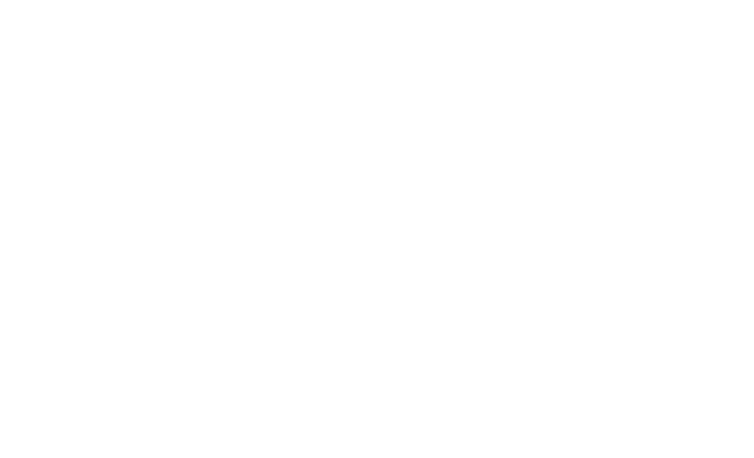
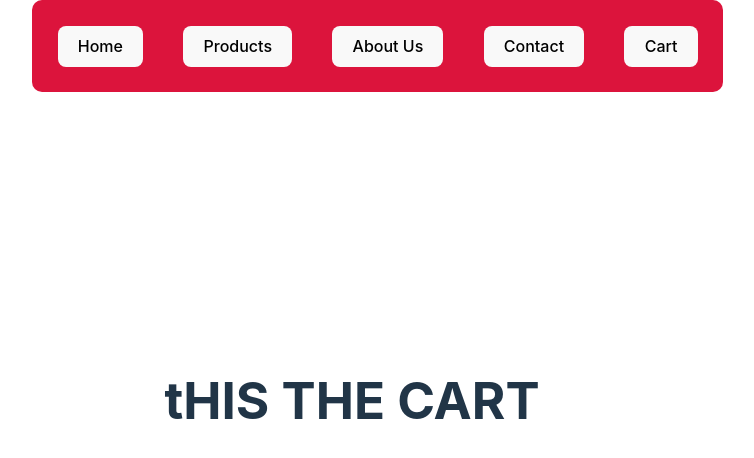
Before and after one commit to rihannas/Frontend, a React (Vite) app in the folder react/react-store/: page /cart in a window 1280 px wide. Before the commit this address had no page. Shown: the top 458 px of the page, without its empty margins (288-1042 px from the left). Built offline with nearby package versions, Linux system fonts and the light colour scheme.

Commit message:
add a cart component

```diff
--- a/react/react-store/src/App.jsx
+++ b/react/react-store/src/App.jsx
@@ -6,7 +6,7 @@
 import { Home } from "./pages/Home";
 import { Products } from "./pages/Products";
 import { Contact } from "./pages/Contact";
-
+import Cart from "./pages/Cart";
 function App() {
 	return (
 		<>
@@ -29,6 +29,10 @@
 							path="/contact"
 							element={<Contact />}
 						/>
+						<Route
+							path="/cart"
+							element={<Cart />}
+						/>
 					</Route>
 				</Routes>
 			</Router>
--- a/react/react-store/src/components/Navbar.jsx
+++ b/react/react-store/src/components/Navbar.jsx
@@ -16,6 +16,10 @@
 			<Link to="/contact">
 				<button>Contact</button>
 			</Link>
+
+			<Link to="/cart">
+				<button>Cart</button>
+			</Link>
 		</div>
 	);
 };
--- /dev/null
+++ b/react/react-store/src/pages/Cart.jsx
@@ -0,0 +1,9 @@
+const Cart = () => {
+	return (
+		<>
+			<h1>tHIS THE CART</h1>
+		</>
+	);
+};
+
+export default Cart;
```
Also changed, not shown: 1 other file (tests, documents, lock files or other folders).
